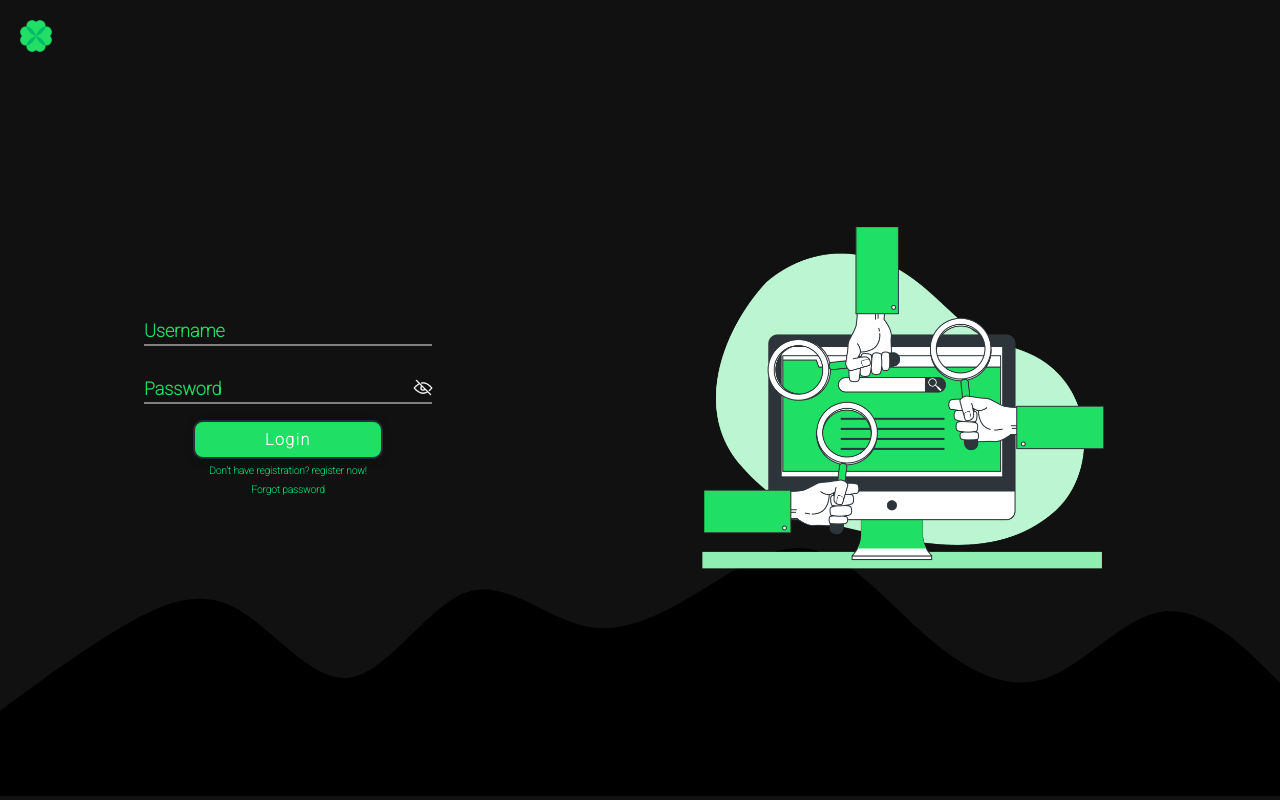
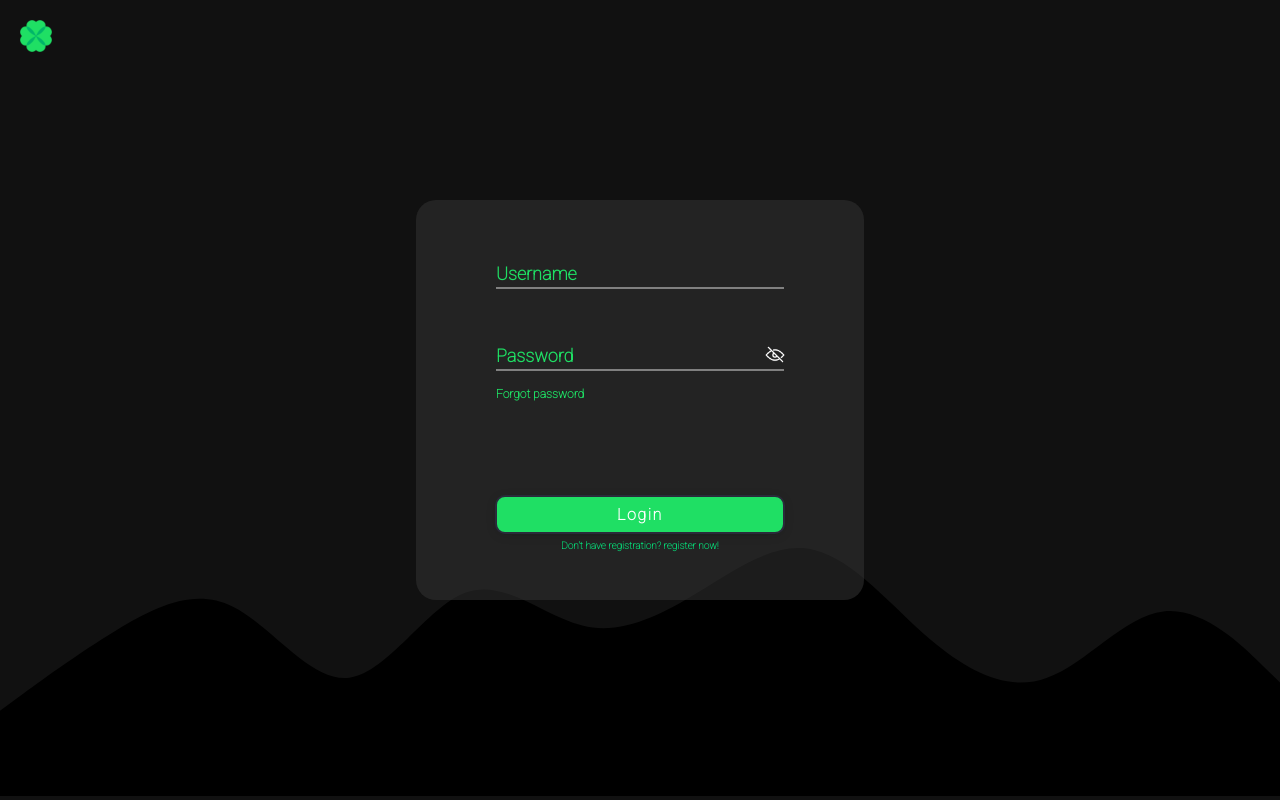
Before and after one commit to Clover-Organization/Clover, a React (Vite) app in the folder frontend/: page /auth in a window 1280 px wide. Both pictures are taken after a click on the link "Already registered? log in!". Built offline with nearby package versions, Linux system fonts and the light colour scheme.

Commit message:
new css style

```diff
--- a/frontend/src/App.css
+++ b/frontend/src/App.css
@@ -361,6 +361,7 @@ div.addBtn>button:focus,
   display: flex;
   align-items: center;
   justify-content: space-between;
+  gap: 5px;
 }
 
 div.subNav>div.more>img {
--- a/frontend/src/pages/auth/components/style.css
+++ b/frontend/src/pages/auth/components/style.css
@@ -45,17 +45,39 @@ fieldset.authFieldset {
 
 
 fieldset.authFieldsetLogin {
-  width: 80%;
-  display: flex;
-  flex-direction: row-reverse;
-  justify-content: space-between;
-  align-items: center;
+  display: grid;
+  place-items: center;
+  width: 35%;
+  height: 50%;
+  border-radius: 20px;
+  background: #3333338f;
   border: none;
 }
 
 form.authForm {
   display: grid;
   place-items: center;
+}
+
+form.authForm.login {
+  height: 100%;
+}
+
+.forgot-pass {
+  display: grid;
+
+}
+
+.forgot {
+  cursor: pointer;
+  font-size: 12px;
+  color: #1fdf64;
+  font-weight: bold;
+  padding: 0rem 1rem 0rem 1rem;
+}
+
+.forgot:hover {
+  color: #1fdf65e0;
 }
 
 fieldset.authFieldset>div.imgFront>img {
@@ -75,6 +97,11 @@ div.authField {
 
 div.authFieldLogin {
   padding: 3rem;
+}
+
+.align-input {
+  display: grid;
+  gap: 1.5rem;
 }
 
 div.authField>legend {
@@ -186,6 +213,11 @@ form.authForm>div.btn>a>span {
   cursor: pointer;
 }
 
+form.authForm>div.btn>a>span:hover {
+  color: #1fdf65e0;
+}
+
+
 div.modal {
   position: absolute;
   display: flex;
@@ -244,7 +276,8 @@ strong::after {
 }
 
 .imagePreview img {
-  width: 50%;
+  width: 500px;
+  max-width: 50%;
   border: dotted 2px grey;
   border-radius: 50%;
   cursor: pointer;
@@ -266,7 +299,7 @@ strong::after {
     inline-size: 12rem;
   }
 
-  .togglePassword.auth{
+  .togglePassword.auth {
     left: 11.9rem;
   }
 }
@@ -274,7 +307,7 @@ strong::after {
 /* ---- Button Register Style ---- */
 .ui-btn {
   --btn-default-bg: #1fdf64;
-  --btn-padding: 8px 70px;
+  --btn-padding: 8px 120px;
   --btn-hover-bg: rgb(51, 51, 51);
   --btn-transition: 0.3s;
   --btn-letter-spacing: 0.1rem;
--- a/frontend/src/pages/auth/login/Login.jsx
+++ b/frontend/src/pages/auth/login/Login.jsx
@@ -113,8 +113,8 @@ const Login = ({ toggleForm }) => {
     <section className="sectionRegister">
       <article className="authArticle">
         <fieldset className="authFieldsetLogin">
-          <img src={img} alt="authentication" />
-          <form onSubmit={handleSubmit} className="authForm">
+          <form onSubmit={handleSubmit} className="authForm login">
+            <div className="align-input">
               <div className="authField auth">
                 <label
                   id="usernameLabel"
@@ -132,6 +132,7 @@ const Login = ({ toggleForm }) => {
                   onMouseLeave={() => handleInputBlur("usernameLabel")}
                 />
               </div>
+              <div className="forgot-pass">
                 <div className="authField auth">
                   <label
                     id="passwordLabel"
@@ -158,15 +159,17 @@ const Login = ({ toggleForm }) => {
                     onMouseLeave={() => handleInputBlur("passwordLabel")}
                   />
                 </div>
-            <div className="btn">
+                <a className="forgot" onClick={() => setModalIsOpen(true)}>
+                  <span>Forgot password</span>
+                </a>
+              </div>
+            </div>
+            <div className="btn login">
               <button className="ui-btn">
                 <span>Login</span>
               </button>
               <a onClick={toggleForm}>
                 <span>Don't have registration? register now!</span>
-              </a>
-              <a onClick={() => setModalIsOpen(true)}>
-                <span>Forgot password</span>
               </a>
             </div>
           </form>
--- a/frontend/src/pages/auth/register/Register.jsx
+++ b/frontend/src/pages/auth/register/Register.jsx
@@ -7,13 +7,13 @@ import {
 } from "../../home/components/utils/handleInput/HandleInput";
 
 import imgError from "../assets/icons8-erro-48 (1).png";
-import img from "../assets/aboutImg.png";
 import wave from "../assets/wave.svg";
 import openEye from "../assets/openEye.png";
 import closeEye from "../assets/closeEye.png";
 import user from "../assets/user.png";
 
 const Register = ({ toggleForm }) => {
+
   const [username, setUsername] = useState("");
   const [firstName, setFirstName] = useState("");
   const [lastName, setLastName] = useState("");
@@ -45,7 +45,6 @@ const Register = ({ toggleForm }) => {
     if (validateInputs()) {
       if (password === confirmPassword) {
         await cadastrar();
-        limpar();
       } else {
         // Exibe um erro indicando que as senhas não coincidem
         setErrors([
@@ -85,6 +84,19 @@ const Register = ({ toggleForm }) => {
     return true;
   };
 
+  const getUserFile = async (userImagePath) => {
+    const response = await fetch(userImagePath);
+    const blob = await response.blob();
+
+    // Extrai o nome do arquivo do caminho
+    const fileName = userImagePath.split('/').pop();
+
+    // Cria o objeto File
+    const userFile = new File([blob], fileName, { type: blob.type });
+
+    return userFile;
+  };
+
   const cadastrar = async () => {
     const userData = {
       username: username,
@@ -96,8 +108,13 @@ const Register = ({ toggleForm }) => {
       role: role,
     };
 
+    const userFile = await getUserFile(user);
+    console.log(userFile);
+
+
     const formData = new FormData();
-    formData.append("profileImage", profileImage);
+    formData.append("profileImage", profileImage ? profileImage : userFile);
+
     formData.append(
       "userData",
       new Blob([JSON.stringify(userData)], { type: "application/json" })
@@ -115,6 +132,7 @@ const Register = ({ toggleForm }) => {
           icon: "success",
           title: "Successful registration!",
         });
+        limpar();
       } else if (response.status === 400) {
         const errorData = await response.json();
         const errorArray = [];
```
Also changed, not shown: 2 other files (tests, documents, lock files or other folders). Lines whose indentation alone changed are shown as unchanged.
